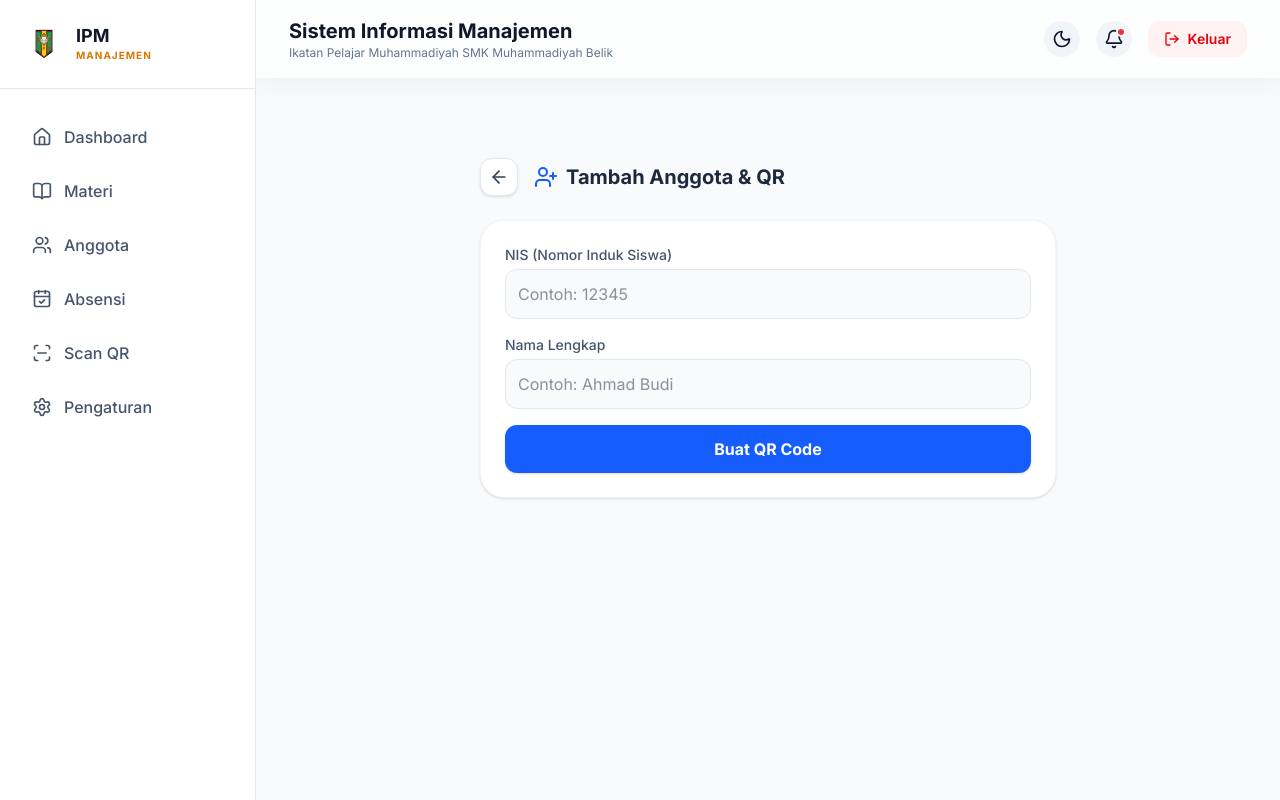
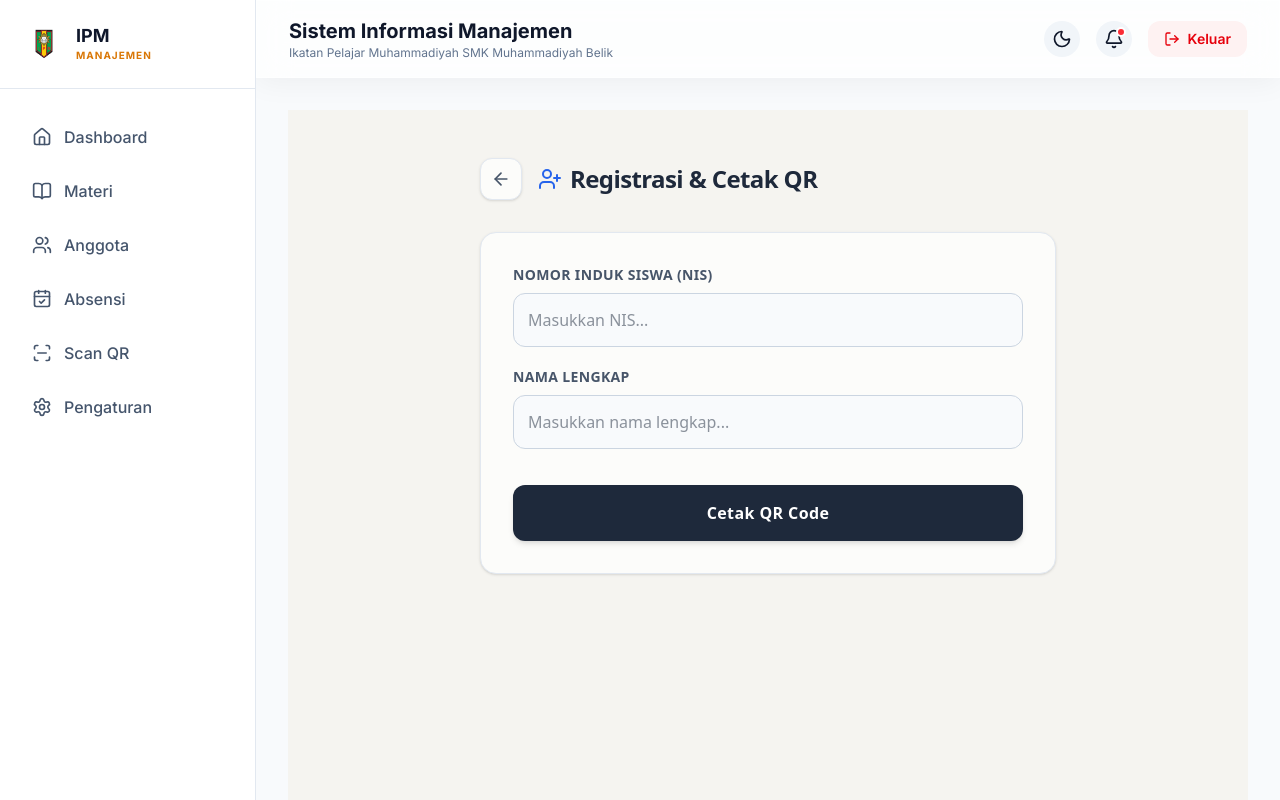
Before and after one commit to 01012026/ipm-manajemen, a Next.js app: page /tambah-anggota in a window 1280 px wide. Built offline with nearby package versions, Linux system fonts and the light colour scheme.

Commit message:
feat: ubah ke tema classic elegant dan fix qr code generator

```diff
--- a/app/page.tsx
+++ b/app/page.tsx
@@ -32,84 +32,86 @@ export default function Dashboard() {
 
   if (isLoading) {
     return (
-      <div className="min-h-screen flex items-center justify-center bg-slate-50 text-slate-600">
-        <p className="animate-pulse text-lg font-medium">Memuat sistem...</p>
+      <div className="min-h-screen flex items-center justify-center bg-[#F5F4F0] text-[#2C3E50]">
+        <p className="animate-pulse text-lg font-medium tracking-wide">Memuat sistem...</p>
       </div>
     );
   }
 
   return (
-    <div className="min-h-screen bg-[#F8FAFC] text-slate-800 pb-10">
-      <div className="max-w-5xl mx-auto p-4 md:p-8 space-y-6">
+    <div className="min-h-screen bg-[#F5F4F0] text-[#2C3E50] pb-10 font-sans">
+      <div className="max-w-5xl mx-auto p-4 md:p-8 space-y-8">
 
-        {/* Header Banner - Elegan & Profesional */}
-        <div className="bg-[#0F172A] rounded-3xl p-6 md:p-8 text-white relative overflow-hidden shadow-lg">
-          <div className="absolute top-[-50%] right-[-10%] w-64 h-64 bg-amber-500/20 rounded-full blur-3xl" />
+        {/* Header Banner - Navy & Gold Classic */}
+        <div className="bg-[#1E293B] rounded-2xl p-8 text-white relative overflow-hidden shadow-lg border border-[#334155]">
+          <div className="absolute top-[-50%] right-[-10%] w-64 h-64 bg-[#D4AF37]/20 rounded-full blur-3xl" />
           <div className="relative z-10">
-            <p className="text-slate-400 mb-1 text-sm md:text-base">Assalamu'alaikum,</p>
-            <h1 className="text-2xl md:text-3xl font-bold text-white mb-4">Selamat Datang di Dashboard 👋</h1>
+            <p className="text-[#94A3B8] mb-1 text-sm md:text-base font-medium tracking-wide">Assalamu'alaikum,</p>
+            <h1 className="text-2xl md:text-3xl font-bold text-[#F8FAFC] mb-5 tracking-tight">
+              Sistem Informasi Manajemen
+            </h1>
 
-            <div className="inline-flex items-center gap-2 bg-white/10 backdrop-blur-md px-4 py-2 rounded-xl border border-white/10 text-sm">
-              <span className="text-slate-200">Akses sebagai: <strong className="uppercase text-amber-400 tracking-wider ml-1">{userRole}</strong></span>
+            <div className="inline-flex items-center gap-2 bg-white/5 backdrop-blur-sm px-4 py-2 rounded-lg border border-white/10 text-sm">
+              <span className="text-slate-300">Hak Akses: <strong className="uppercase text-[#D4AF37] tracking-wider ml-1">{userRole}</strong></span>
             </div>
           </div>
         </div>
 
-        {/* Menu Umum (Bisa diakses Semua) */}
-        <h2 className="text-lg font-bold mt-8 mb-4 text-slate-700">Menu Utama</h2>
-        <div className="grid grid-cols-2 md:grid-cols-4 gap-4">
+        {/* Menu Umum */}
+        <div>
+          <h2 className="text-xl font-bold mb-5 text-[#334155] border-b border-[#E2E8F0] pb-2">Menu Navigasi</h2>
+          <div className="grid grid-cols-2 md:grid-cols-4 gap-4 md:gap-6">
             {[
-            { name: "Anggota", icon: Users, color: "text-blue-600 bg-blue-100", path: "/anggota" },
-            { name: "Materi", icon: BookOpen, color: "text-amber-600 bg-amber-100", path: "/materi" },
-            { name: "Absensi", icon: CalendarCheck, color: "text-emerald-600 bg-emerald-100", path: "/absensi" },
-            { name: "Pengumuman", icon: Megaphone, color: "text-purple-600 bg-purple-100", path: "/pengumuman" },
+              { name: "Anggota", icon: Users, color: "text-[#2563EB] bg-[#EFF6FF]", path: "/anggota" },
+              { name: "Materi", icon: BookOpen, color: "text-[#D97706] bg-[#FEF3C7]", path: "/materi" },
+              { name: "Absensi", icon: CalendarCheck, color: "text-[#059669] bg-[#D1FAE5]", path: "/absensi" },
+              { name: "Pengumuman", icon: Megaphone, color: "text-[#7C3AED] bg-[#EDE9FE]", path: "/pengumuman" },
             ].map((menu, i) => (
               <Link key={i} href={menu.path}>
-              <div className="p-5 rounded-2xl bg-white flex flex-col items-center justify-center shadow-sm border border-slate-100 hover:shadow-md hover:border-blue-100 transition-all gap-3 cursor-pointer">
+                <div className="p-6 rounded-2xl bg-[#FCFCFA] flex flex-col items-center justify-center shadow-sm border border-[#E2E8F0] hover:shadow-md hover:-translate-y-1 transition-all duration-300 gap-3">
                   <div className={`p-3 rounded-xl ${menu.color}`}>
-                  <menu.icon className="w-6 h-6" />
+                    <menu.icon className="w-7 h-7" />
                   </div>
-                <span className="font-semibold text-slate-700 text-sm text-center">{menu.name}</span>
+                  <span className="font-semibold text-[#475569] text-sm tracking-wide">{menu.name}</span>
                 </div>
               </Link>
             ))}
           </div>
+        </div>
 
         {/* MENU KHUSUS ADMIN */}
         {userRole === 'admin' && (
-          <>
-            <div className="mt-10 mb-4 border-t border-slate-200 pt-6">
-              <h2 className="text-lg font-bold text-rose-600 flex items-center gap-2">
-                <Settings className="w-5 h-5" /> Kelola Sistem (Admin)
+          <div className="pt-4">
+            <h2 className="text-xl font-bold mb-5 text-[#9F1239] flex items-center gap-2 border-b border-[#E2E8F0] pb-2">
+              <Settings className="w-5 h-5" /> Panel Administrasi
             </h2>
+            <div className="grid grid-cols-2 md:grid-cols-4 gap-4 md:gap-6">
+              <Link href="/scan">
+                <div className="p-6 rounded-2xl bg-[#FCFCFA] border border-[#E2E8F0] shadow-sm hover:shadow-md hover:-translate-y-1 transition-all duration-300 flex flex-col items-center gap-3">
+                  <div className="p-3 rounded-xl bg-[#FFE4E6] text-[#E11D48]">
+                    <ScanLine className="w-7 h-7" />
                   </div>
-            <div className="grid grid-cols-2 md:grid-cols-4 gap-4">
-              <Link href="/scan">
-                <div className="p-5 rounded-2xl bg-white border border-rose-100 shadow-sm hover:shadow-md transition-all flex flex-col items-center gap-3">
-                  <div className="p-3 rounded-xl bg-rose-100 text-rose-600">
-                    <ScanLine className="w-6 h-6" />
-                  </div>
-                  <span className="font-semibold text-slate-700 text-sm">Scan QR</span>
+                  <span className="font-semibold text-[#475569] text-sm">Scan Kehadiran</span>
                 </div>
               </Link>
               <Link href="/tambah-anggota">
-                <div className="p-5 rounded-2xl bg-white border border-blue-100 shadow-sm hover:shadow-md transition-all flex flex-col items-center gap-3">
-                  <div className="p-3 rounded-xl bg-blue-100 text-blue-600">
-                    <FilePlus className="w-6 h-6" />
+                <div className="p-6 rounded-2xl bg-[#FCFCFA] border border-[#E2E8F0] shadow-sm hover:shadow-md hover:-translate-y-1 transition-all duration-300 flex flex-col items-center gap-3">
+                  <div className="p-3 rounded-xl bg-[#DBEAFE] text-[#2563EB]">
+                    <FilePlus className="w-7 h-7" />
                   </div>
-                  <span className="font-semibold text-slate-700 text-sm text-center">Tambah Anggota & QR</span>
+                  <span className="font-semibold text-[#475569] text-sm text-center">Buat Akun & QR</span>
                 </div>
               </Link>
               <Link href="/tambah-agenda">
-                <div className="p-5 rounded-2xl bg-white border border-teal-100 shadow-sm hover:shadow-md transition-all flex flex-col items-center gap-3">
-                  <div className="p-3 rounded-xl bg-teal-100 text-teal-600">
-                    <PlusCircle className="w-6 h-6" />
+                <div className="p-6 rounded-2xl bg-[#FCFCFA] border border-[#E2E8F0] shadow-sm hover:shadow-md hover:-translate-y-1 transition-all duration-300 flex flex-col items-center gap-3">
+                  <div className="p-3 rounded-xl bg-[#CCFBF1] text-[#0D9488]">
+                    <PlusCircle className="w-7 h-7" />
                   </div>
-                  <span className="font-semibold text-slate-700 text-sm">Buat Agenda</span>
+                  <span className="font-semibold text-[#475569] text-sm">Tambah Agenda</span>
                 </div>
               </Link>
             </div>
-          </>
+          </div>
         )}
 
       </div>
--- a/app/tambah-anggota/page.tsx
+++ b/app/tambah-anggota/page.tsx
@@ -1,8 +1,8 @@
 "use client";
 
 import { useState } from "react";
-import { QRCodeCanvas } from "qrcode.react"; // Library pembuat QR
-import { ArrowLeft, UserPlus, Download } from "lucide-react";
+import { QRCodeCanvas } from "qrcode.react";
+import { ArrowLeft, UserPlus, Info } from "lucide-react";
 import Link from "next/link";
 
 export default function TambahAnggotaPage() {
@@ -10,7 +10,6 @@ export default function TambahAnggotaPage() {
   const [nama, setNama] = useState("");
   const [qrGenerated, setQrGenerated] = useState(false);
 
-  // Fungsi buat bikin QR Code dari NIS
   const handleGenerateQR = (e: React.FormEvent) => {
     e.preventDefault();
     if (nis && nama) {
@@ -19,45 +18,45 @@ export default function TambahAnggotaPage() {
   };
 
   return (
-    <div className="min-h-screen bg-[#F8FAFC] text-slate-800 p-4 md:p-8">
+    <div className="min-h-screen bg-[#F5F4F0] text-[#2C3E50] p-4 md:p-8 font-sans">
       <div className="max-w-xl mx-auto space-y-6">
 
         {/* Header */}
-        <div className="flex items-center gap-4 pt-4">
+        <div className="flex items-center gap-4 pt-4 mb-8">
           <Link href="/">
-            <div className="p-2 bg-white shadow-sm border border-slate-200 rounded-xl hover:bg-slate-50 transition">
-              <ArrowLeft className="w-5 h-5 text-slate-700" />
+            <div className="p-2.5 bg-[#FCFCFA] shadow-sm border border-[#E2E8F0] rounded-xl hover:bg-[#F1F5F9] transition">
+              <ArrowLeft className="w-5 h-5 text-[#475569]" />
             </div>
           </Link>
-          <h1 className="text-xl font-bold flex items-center gap-2 text-slate-800">
-            <UserPlus className="w-6 h-6 text-blue-600" />
-            Tambah Anggota & QR
+          <h1 className="text-2xl font-bold flex items-center gap-2 text-[#1E293B] tracking-tight">
+            <UserPlus className="w-6 h-6 text-[#2563EB]" />
+            Registrasi & Cetak QR
           </h1>
         </div>
 
         {/* Form Input */}
-        <div className="bg-white p-6 rounded-3xl shadow-sm border border-slate-100">
-          <form onSubmit={handleGenerateQR} className="space-y-4">
+        <div className="bg-[#FCFCFA] p-8 rounded-2xl shadow-sm border border-[#E2E8F0]">
+          <form onSubmit={handleGenerateQR} className="space-y-5">
             <div>
-              <label className="block text-sm font-medium text-slate-600 mb-1">NIS (Nomor Induk Siswa)</label>
+              <label className="block text-sm font-bold text-[#475569] mb-2 tracking-wide">NOMOR INDUK SISWA (NIS)</label>
               <input
                 type="text"
-                placeholder="Contoh: 12345"
-                className="w-full p-3 rounded-xl bg-slate-50 border border-slate-200 focus:outline-none focus:ring-2 focus:ring-blue-500 transition"
+                placeholder="Masukkan NIS..."
+                className="w-full p-3.5 rounded-xl bg-[#F8FAFC] border border-[#CBD5E1] focus:outline-none focus:ring-2 focus:ring-[#2563EB] focus:border-transparent transition text-[#1E293B]"
                 value={nis}
                 onChange={(e) => {
                   setNis(e.target.value);
-                  setQrGenerated(false); // Reset QR kalau diketik ulang
+                  setQrGenerated(false);
                 }}
                 required
               />
             </div>
             <div>
-              <label className="block text-sm font-medium text-slate-600 mb-1">Nama Lengkap</label>
+              <label className="block text-sm font-bold text-[#475569] mb-2 tracking-wide">NAMA LENGKAP</label>
               <input
                 type="text"
-                placeholder="Contoh: Ahmad Budi"
-                className="w-full p-3 rounded-xl bg-slate-50 border border-slate-200 focus:outline-none focus:ring-2 focus:ring-blue-500 transition"
+                placeholder="Masukkan nama lengkap..."
+                className="w-full p-3.5 rounded-xl bg-[#F8FAFC] border border-[#CBD5E1] focus:outline-none focus:ring-2 focus:ring-[#2563EB] focus:border-transparent transition text-[#1E293B]"
                 value={nama}
                 onChange={(e) => {
                   setNama(e.target.value);
@@ -68,35 +67,38 @@ export default function TambahAnggotaPage() {
             </div>
             <button
               type="submit"
-              className="w-full bg-blue-600 text-white font-bold py-3 rounded-xl hover:bg-blue-700 transition shadow-sm"
+              className="w-full bg-[#1E293B] text-white font-bold py-4 rounded-xl hover:bg-[#0F172A] transition shadow-md mt-4 tracking-wide"
             >
-              Buat QR Code
+              Cetak QR Code
             </button>
           </form>
         </div>
 
-        {/* Hasil QR Code */}
+        {/* Hasil Cetak QR Code */}
         {qrGenerated && (
-          <div className="bg-white p-6 rounded-3xl shadow-sm border border-slate-100 flex flex-col items-center animate-in fade-in zoom-in duration-300">
-            <h2 className="text-lg font-bold text-slate-700 mb-4">Kartu QR Anggota</h2>
+          <div className="bg-[#FCFCFA] p-8 rounded-2xl shadow-sm border border-[#E2E8F0] flex flex-col items-center animate-in fade-in zoom-in duration-300">
+            <h2 className="text-lg font-bold text-[#1E293B] mb-6 uppercase tracking-widest border-b border-[#E2E8F0] pb-2 w-full text-center">Kartu Akses Anggota</h2>
 
-            <div className="p-4 border-2 border-dashed border-slate-300 rounded-2xl bg-white" id="qr-container">
+            <div className="p-5 border-2 border-dashed border-[#CBD5E1] rounded-2xl bg-white shadow-inner mb-6">
               <QRCodeCanvas
-                value={nis} // Yang disecan nanti adalah NIS-nya
-                size={200}
+                value={nis}
+                size={220}
                 bgColor={"#ffffff"}
-                fgColor={"#0F172A"}
+                fgColor={"#1E293B"}
                 level={"H"}
                 includeMargin={true}
               />
             </div>
 
-            <p className="mt-4 font-bold text-slate-800 text-lg">{nama}</p>
-            <p className="text-slate-500 font-mono text-sm">NIS: {nis}</p>
+            <p className="font-bold text-[#1E293B] text-xl text-center uppercase tracking-wide">{nama}</p>
+            <p className="text-[#64748B] font-mono mt-1 text-lg">NIS: {nis}</p>
 
-            <p className="text-xs text-slate-400 mt-6 text-center">
-              *Silakan screenshot QR Code ini dan berikan kepada anggota.
-            </p>
+            <div className="mt-8 bg-[#EFF6FF] p-4 rounded-xl flex items-start gap-3 border border-[#BFDBFE]">
+              <Info className="w-5 h-5 text-[#2563EB] shrink-0 mt-0.5" />
+              <p className="text-sm text-[#1E3A8A] leading-relaxed">
+                Silakan ambil tangkapan layar (screenshot) area ini dan kirimkan kepada anggota yang bersangkutan sebagai kartu akses absen mereka.
+              </p>
+            </div>
           </div>
         )}
 
```
Lines whose indentation alone changed are shown as unchanged.
